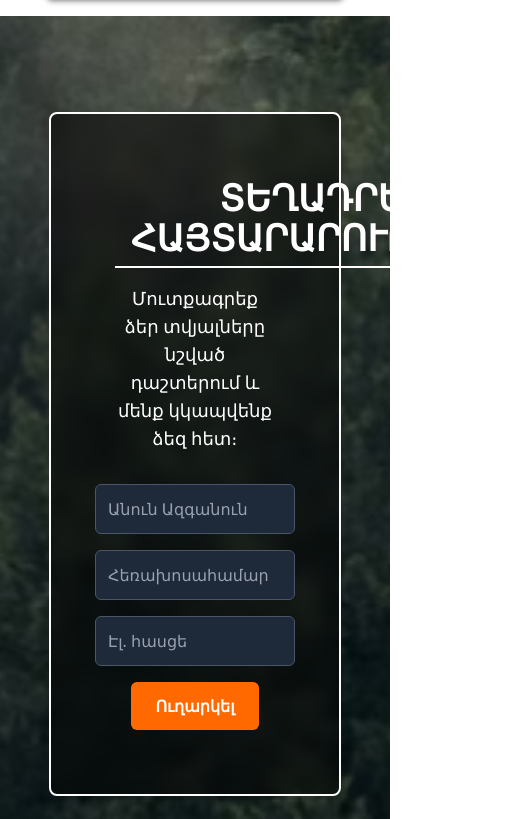
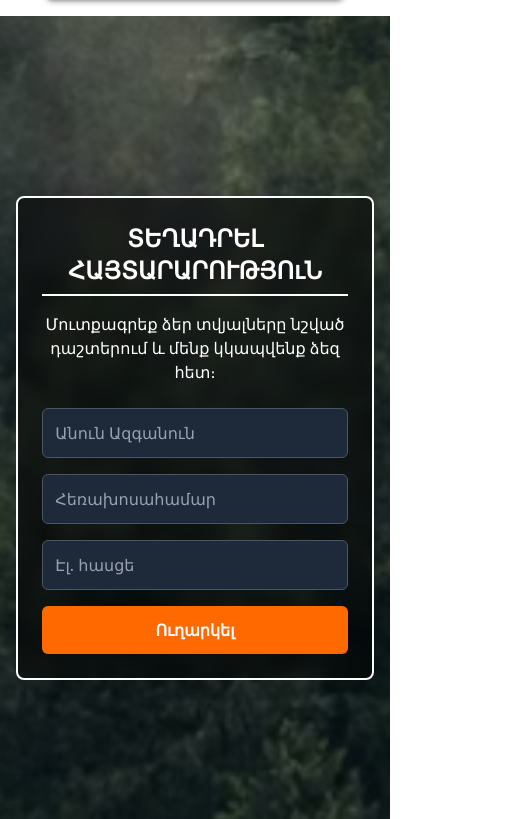
Before and after one commit to Art-Developper/AMARANOC, a React (Vite) app: page /services in a window 390 px wide. Shown: the part 3325-4144 px from the top of the page, 528 px wide, since content can reach past the window. Built offline with nearby package versions, Linux system fonts and the light colour scheme; no server answers.

Commit message:
fix media and other issues

```diff
--- a/src/components/Announcement.jsx
+++ b/src/components/Announcement.jsx
@@ -39,24 +39,23 @@ const Announcement = () => {
                 minHeight: '100vh'
             }}
         >
-            <div className="bg-opacity-70 p-16 m-24 rounded-lg shadow-lg w-3/4 max-w-6xl border-2 border-white text-white bg-black/50 backdrop-blur-sm">
-                <h2 className="text-center text-4xl font-bold mb-4">
-                    <span className="inline-block border-b-2 border-white pb-2 px-4">
+            <div className="bg-opacity-70 p-6 md:p-16 m-4 md:m-24 rounded-lg shadow-lg w-11/12 md:w-3/4 max-w-6xl border-2 border-white text-white bg-black/50 backdrop-blur-sm">
+
+                <h2 className="text-center text-2xl md:text-4xl font-bold mb-4">
+                    <span className="inline-block border-b-2 border-white pb-2 px-2 md:px-4">
                         ՏԵՂԱԴՐԵԼ ՀԱՅՏԱՐԱՐՈՒԹՅՈւՆ
                     </span>
                 </h2>
-
-                <p className="text-center text-lg mb-8">
+                <p className="text-center text-base md:text-lg mb-6 md:mb-8">
                     Մուտքագրեք ձեր տվյալները նշված դաշտերում և մենք կկապվենք ձեզ հետ։
                 </p>
-
-                <div className="flex flex-wrap justify-center gap-4">
+                <div className="flex flex-col md:flex-row flex-wrap justify-center gap-4">
                     <input
                         type="text"
                         name="fullName"
                         value={formData.fullName}
                         onChange={handleChange}
-                        className="flex-1 min-w-[200px] p-3 border border-gray-600 rounded-md bg-gray-800 bg-opacity-50 text-white placeholder-gray-400 focus:outline-none focus:ring-2 focus:ring-blue-500"
+                        className="w-full md:flex-1 md:min-w-[200px] p-3 border border-gray-600 rounded-md bg-gray-800 bg-opacity-50 text-white placeholder-gray-400 focus:outline-none focus:ring-2 focus:ring-blue-500"
                         placeholder="Անուն Ազգանուն"
                     />
                     <input
@@ -64,7 +63,7 @@ const Announcement = () => {
                         name="phone"
                         value={formData.phone}
                         onChange={handleChange}
-                        className="flex-1 min-w-[200px] p-3 border border-gray-600 rounded-md bg-gray-800 bg-opacity-50 text-white placeholder-gray-400 focus:outline-none focus:ring-2 focus:ring-blue-500"
+                        className="w-full md:flex-1 md:min-w-[200px] p-3 border border-gray-600 rounded-md bg-gray-800 bg-opacity-50 text-white placeholder-gray-400 focus:outline-none focus:ring-2 focus:ring-blue-500"
                         placeholder="Հեռախոսահամար"
                     />
                     <input
@@ -72,12 +71,12 @@ const Announcement = () => {
                         name="email"
                         value={formData.email}
                         onChange={handleChange}
-                        className="flex-1 min-w-[200px] p-3 border border-gray-600 rounded-md bg-gray-800 bg-opacity-50 text-white placeholder-gray-400 focus:outline-none focus:ring-2 focus:ring-blue-500"
+                        className="w-full md:flex-1 md:min-w-[200px] p-3 border border-gray-600 rounded-md bg-gray-800 bg-opacity-50 text-white placeholder-gray-400 focus:outline-none focus:ring-2 focus:ring-blue-500"
                         placeholder="Էլ. հասցե"
                     />
                     <button
                         onClick={handleSubmit}
-                        className="px-6 py-3 bg-orange-500 text-white font-semibold rounded-md hover:bg-orange-600 focus:outline-none focus:ring-2 focus:ring-orange-500 transition duration-300"
+                        className="w-full md:w-auto px-6 py-3 bg-orange-500 text-white font-semibold rounded-md hover:bg-orange-600 focus:outline-none focus:ring-2 focus:ring-orange-500 transition duration-300"
                     >
                         Ուղարկել
                     </button>
@@ -85,19 +84,19 @@ const Announcement = () => {
             </div>
 
             {showModal && (
-                <div className="fixed inset-0 z-50 flex items-center justify-center bg-black bg-opacity-60 backdrop-blur-sm">
-                    <div className="bg-white text-gray-800 p-8 rounded-lg shadow-2xl max-w-md w-full text-center transform transition-all scale-100">
+                <div className="fixed inset-0 z-50 flex items-center justify-center bg-black bg-opacity-60 backdrop-blur-sm p-4">
+                    <div className="bg-white text-gray-800 p-6 md:p-8 rounded-lg shadow-2xl max-w-md w-full text-center transform transition-all scale-100">
                         <div className="mb-4">
                             <svg className="mx-auto h-12 w-12 text-green-500" fill="none" stroke="currentColor" viewBox="0 0 24 24" xmlns="http://www.w3.org/2000/svg">
                                 <path strokeLinecap="round" strokeLinejoin="round" strokeWidth="2" d="M5 13l4 4L19 7"></path>
                             </svg>
                         </div>
-                        <h3 className="text-2xl font-bold mb-2">Շնորհակալություն</h3>
-                        <p className="text-lg text-gray-600 mb-6">Ձեր հայտը ընդունված է</p>
+                        <h3 className="text-xl md:text-2xl font-bold mb-2">Շնորհակալություն</h3>
+                        <p className="text-base md:text-lg text-gray-600 mb-6">Ձեր հայտը ընդունված է</p>
 
                         <button
                             onClick={() => setShowModal(false)}
-                            className="bg-blue-600 text-white px-6 py-2 rounded hover:bg-blue-700 transition duration-300"
+                            className="bg-blue-600 text-white px-6 py-2 rounded hover:bg-blue-700 transition duration-300 w-full md:w-auto"
                         >
                             Փակել
                         </button>
--- a/src/components/Home.jsx
+++ b/src/components/Home.jsx
@@ -122,8 +122,6 @@ export default function Home() {
                         categoryStr.includes("villa") ||
                         categoryStr.includes("առանձնատուն");
                 }
-
-                // Logic for "Homes" (Տնակներ)
                 if (selectedID === "homes") {
                     return categoryStr.includes("home") ||
                         categoryStr.includes("cabin") ||
@@ -141,6 +139,9 @@ export default function Home() {
                 }
                 if (selectedID === "magnificent view") {
                     return advantagesList.some(adv => adv.includes("view") || adv.includes("տեսարան"));
+                }
+                if (selectedID === "required") {
+                    return Number(p.rating) === 5;
                 }
                 if (selectedID === "pavilion") {
                     return advantagesList.some(adv => adv.includes("pavilion") || adv.includes("besedka") || adv.includes("տաղավար"));
```
Also changed, not shown: src/components/PropertyPage.jsx (+27 -14 lines).
